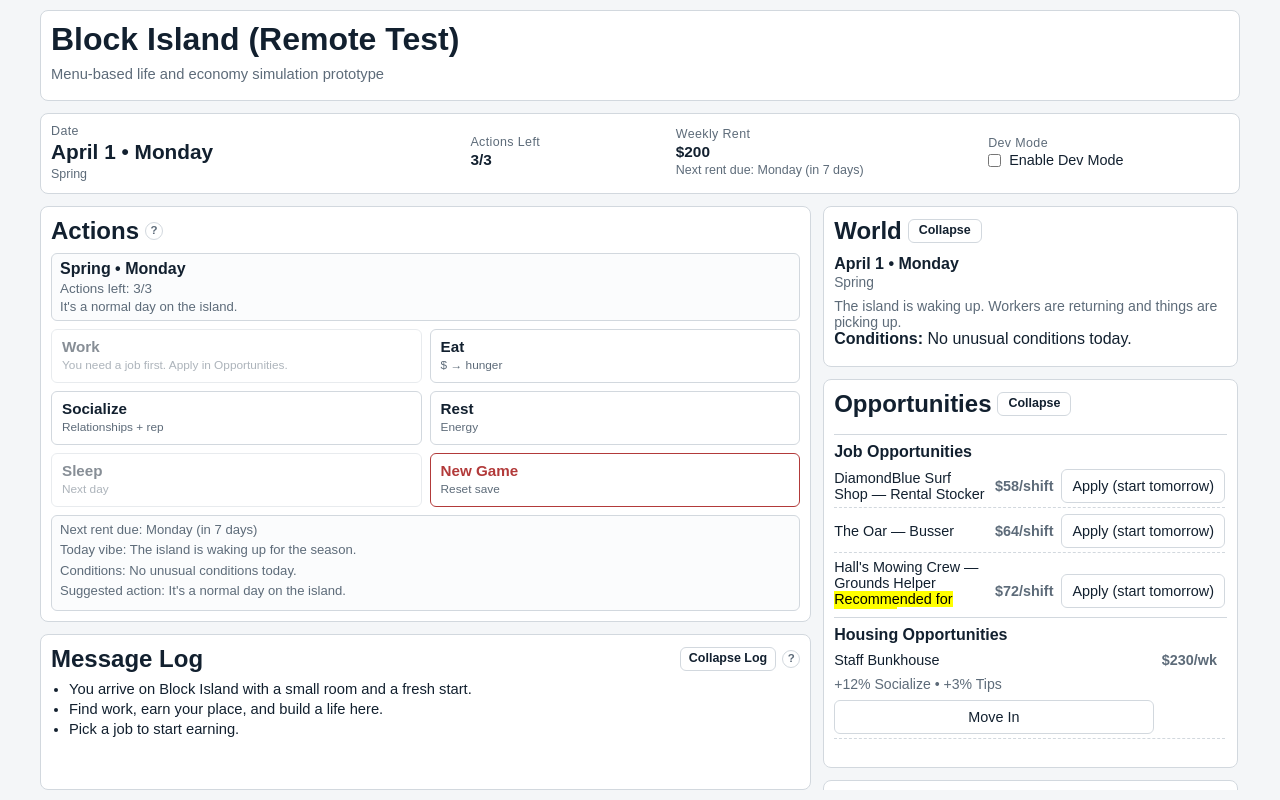
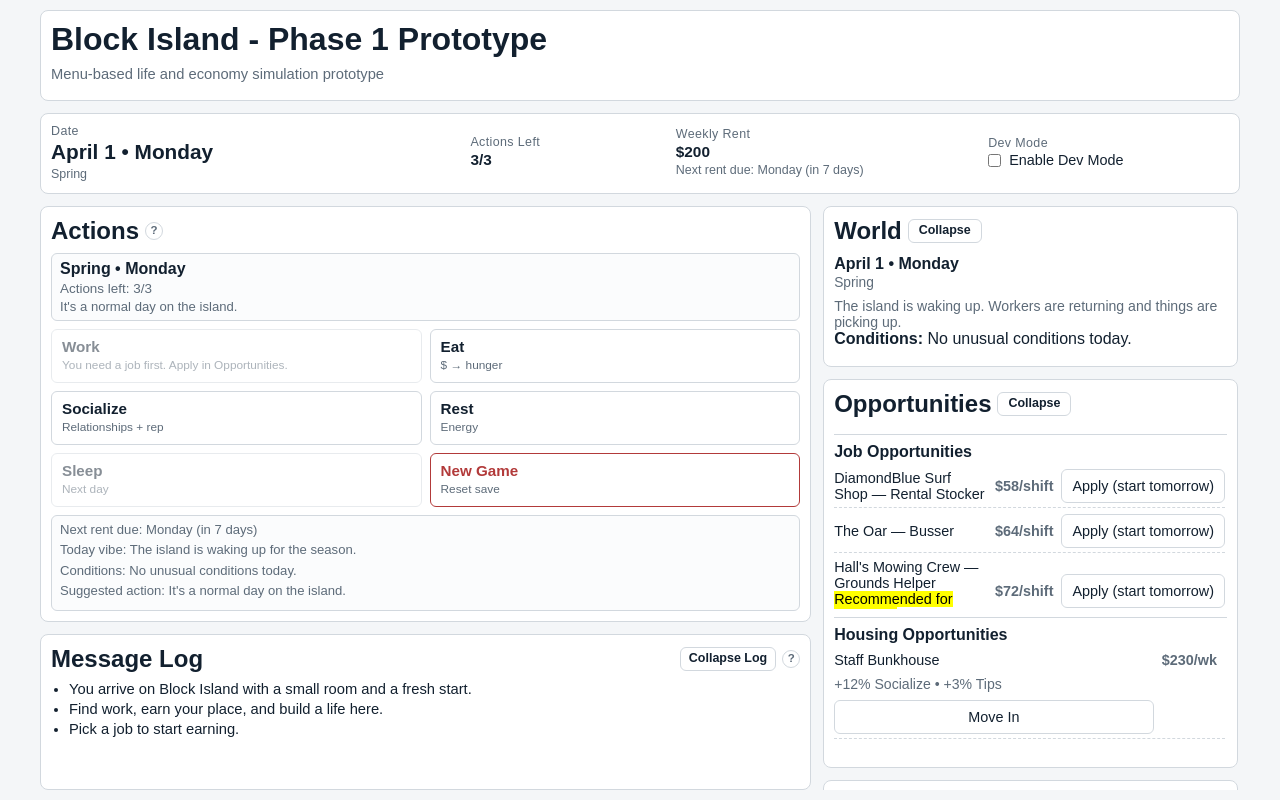
Before and after one commit to Coinsssss/block-island-game, a plain HTML site: page index.html in a window 1280 px wide. Drawn offline with Linux system fonts and the light colour scheme.

Commit message:
Revert remote test title text

```diff
--- a/index.html
+++ b/index.html
@@ -9,7 +9,7 @@
   <body>
     <main class="app">
       <header class="panel">
-        <h1>Block Island (Remote Test)</h1>
+        <h1>Block Island - Phase 1 Prototype</h1>
         <p class="subtitle">Menu-based life and economy simulation prototype</p>
       </header>
 
```
